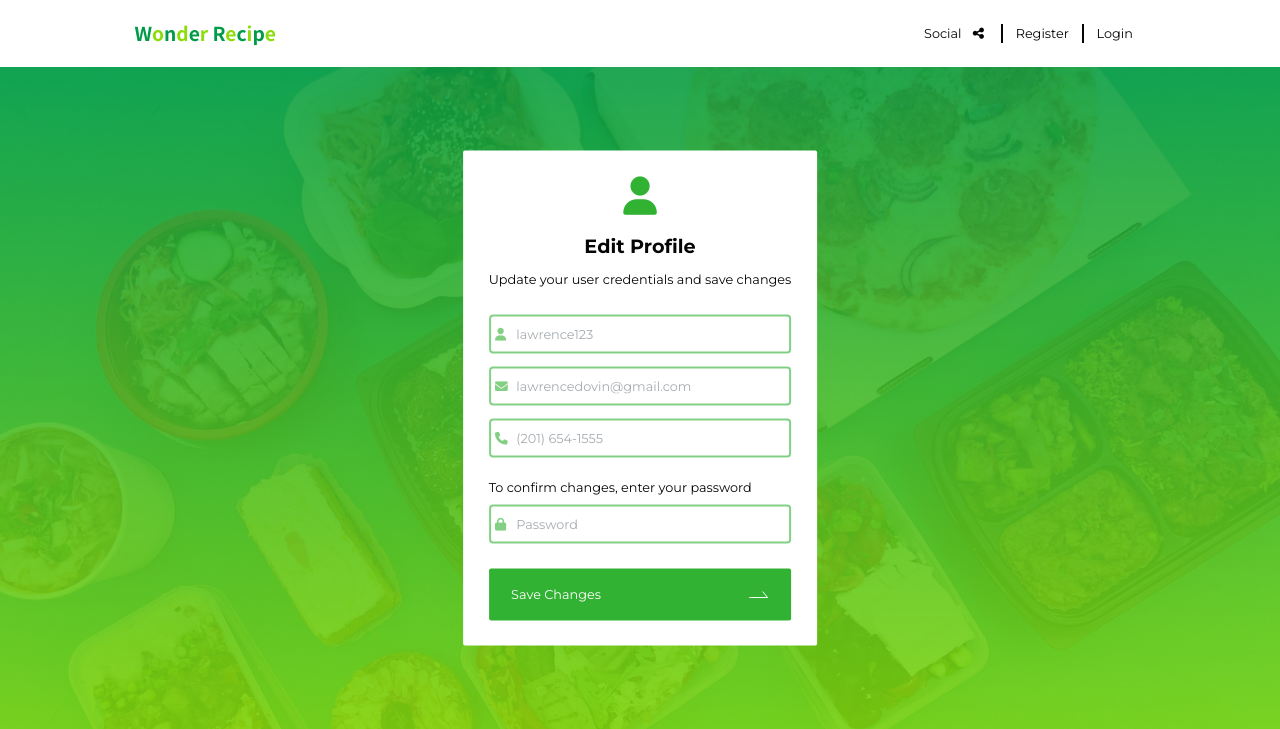
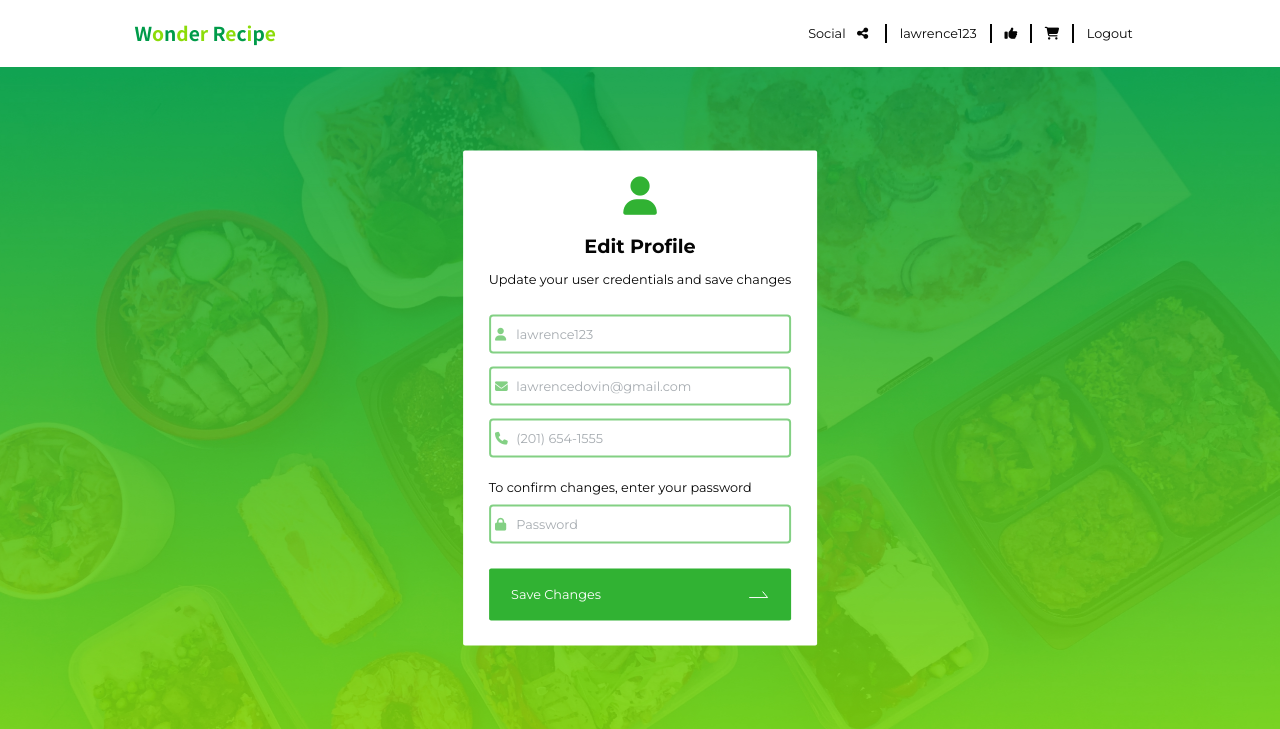
Before and after one commit to lawrencedovin/capstone-1-wonder-recipe, a Flask app: page /edit_profile in a window 1280 px wide. Shown: the top 729 px of the page. Run offline with Flask 2, Linux system fonts and the light colour scheme; some libraries are stand-ins or nearby versions.

Commit message:
Updated routes for nav

```diff
--- a/wonder-recipe/templates/components/top-nav-logged-in.html
+++ b/wonder-recipe/templates/components/top-nav-logged-in.html
@@ -2,7 +2,7 @@
     <div class="row">
       <div class="col-md-12">
         <nav class="navbar navbar-expand-lg navbar-light">
-            <a id="logo" href="#"></a>
+            <a id="logo" href="/home/logged_in"></a>
             <button class="navbar-toggler" type="button" data-toggle="collapse" data-target="#navbarSupportedContent" aria-controls="navbarSupportedContent" aria-expanded="false" aria-label="Toggle navigation">
               <span class="navbar-toggler-icon"></span>
             </button>
@@ -12,16 +12,16 @@
                   <a class="nav-link" href="#">Social <i class="fas fa-share-alt social-icon"></i></a>
                 </li>
                 <li class="nav-item">
-                  <a class="nav-link" href="#">lawrence123</a>
+                  <a class="nav-link" href="/edit_profile">lawrence123</a>
                 </li>
                 <li class="nav-item">
-                  <a class="nav-link" href="#"><i class="fas fa-thumbs-up"></i></a>
+                  <a class="nav-link" href="/liked_recipes"><i class="fas fa-thumbs-up"></i></a>
                 </li>
                 <li class="nav-item">
-                  <a class="nav-link" href="#"><i class="fas fa-shopping-cart"></i></a>
+                  <a class="nav-link" href="/grocery_list"><i class="fas fa-shopping-cart"></i></a>
                 </li>
                 <li class="nav-item">
-                  <a class="nav-link" href="#">Logout</a>
+                  <a class="nav-link" href="/">Logout</a>
                 </li>
               </ul>
             </div>
--- a/wonder-recipe/templates/components/top-nav.html
+++ b/wonder-recipe/templates/components/top-nav.html
@@ -2,7 +2,7 @@
   <div class="row">
     <div class="col-md-12">
       <nav class="navbar navbar-expand-lg navbar-light">
-          <a id="logo" href="#"></a>
+          <a id="logo" href="/"></a>
           <button class="navbar-toggler" type="button" data-toggle="collapse" data-target="#navbarSupportedContent" aria-controls="navbarSupportedContent" aria-expanded="false" aria-label="Toggle navigation">
             <span class="navbar-toggler-icon"></span>
           </button>
@@ -12,10 +12,10 @@
                 <a class="nav-link" href="#">Social <i class="fas fa-share-alt social-icon"></i></a>
               </li>
               <li class="nav-item">
-                <a class="nav-link" href="#">Register</a>
+                <a class="nav-link" href="/register">Register</a>
               </li>
               <li class="nav-item">
-                <a class="nav-link" href="#">Login</a>
+                <a class="nav-link" href="/login">Login</a>
               </li>
             </ul>
           </div>
--- a/wonder-recipe/templates/edit-profile.html
+++ b/wonder-recipe/templates/edit-profile.html
@@ -1,7 +1,7 @@
 {% extends 'base.html'%}
 {% block title %}Edit Profile{% endblock %}
 {% block content %}
-{% include '/components/top-nav.html' %}
+{% include '/components/top-nav-logged-in.html' %}
 {% include '/components/forms/edit-profile-form.html' %}
 {% include '/components/forms/footer-form.html' %}
 {% endblock %}
```
